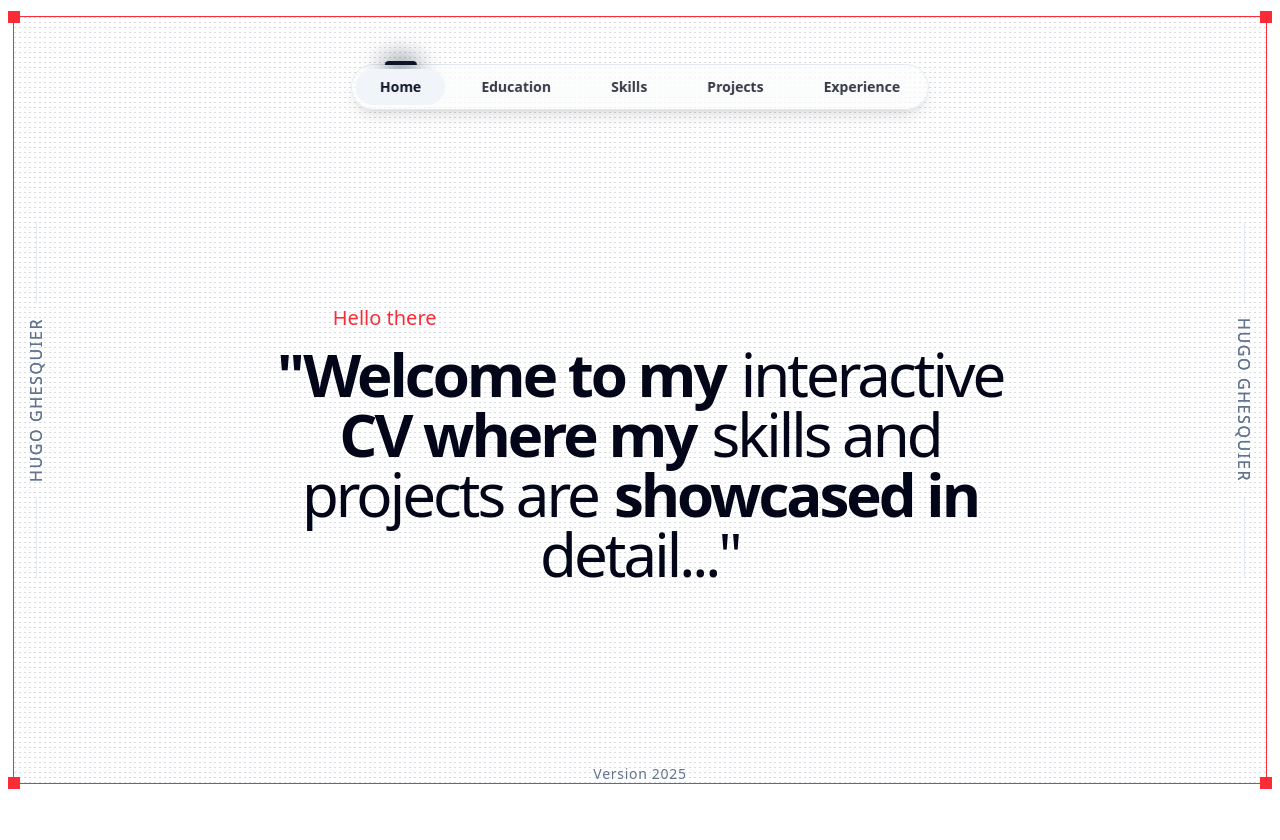
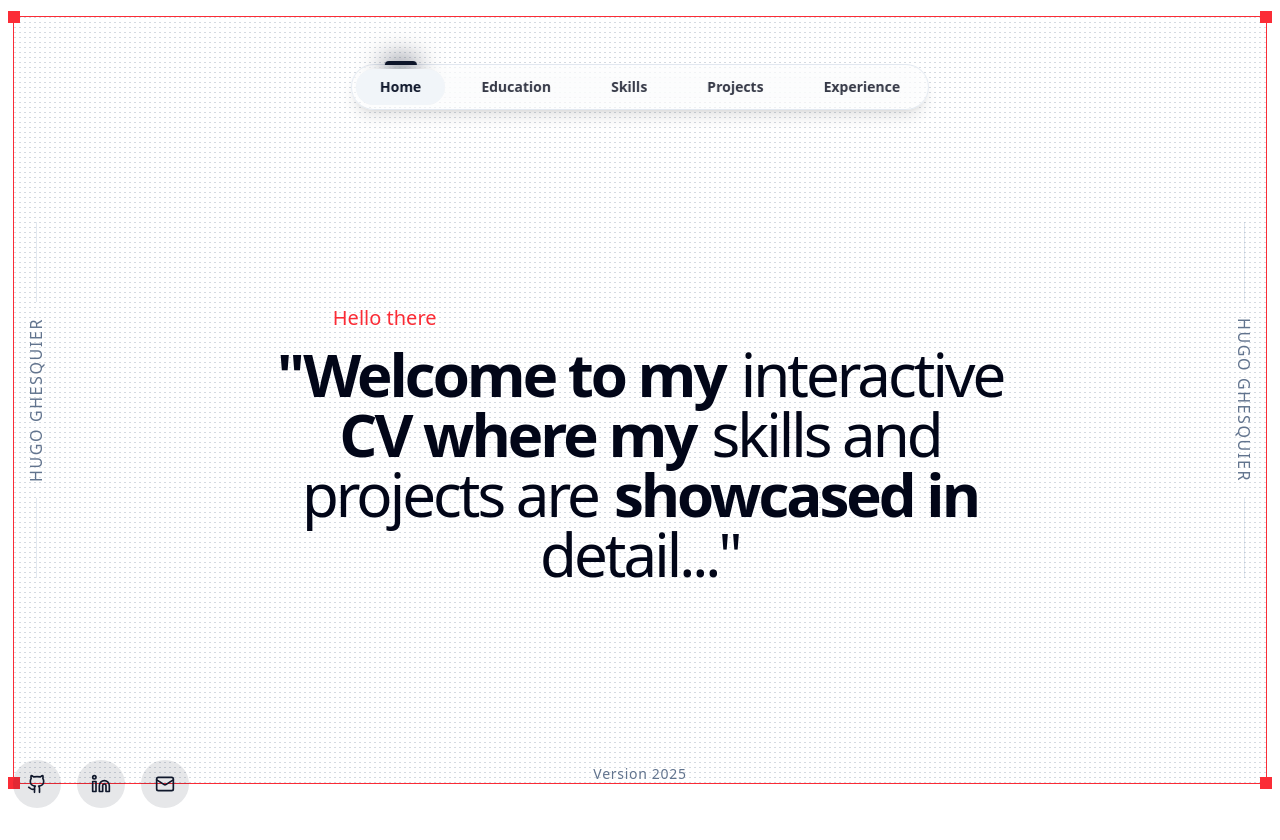
Before and after one commit to devZenta/Green-IT-CV, a Next.js app: page / in a window 1280 px wide. Built offline with nearby package versions, Linux system fonts and the light colour scheme.

Commit message:
Add SocialButtons component and update page layout

```diff
--- a/src/app/page.tsx
+++ b/src/app/page.tsx
@@ -1,13 +1,13 @@
 import { Frame } from "@/components/Utils/Frame";
 import { QuoteContent } from "@/components/HomePage/Quote";
-import { VerticalName } from "@/components/Utils/VerticalName";
+import { SocialButtons } from "@/components/HomePage/Socials";
 
 export default function Page() {
   return (
     <div>
       <Frame>
         <QuoteContent />
-        <VerticalName />
+        <SocialButtons />
       </Frame>
     </div>
   )
--- /dev/null
+++ b/src/components/HomePage/Socials.tsx
@@ -0,0 +1,56 @@
+"use client"
+
+import React from "react"
+import { motion } from "framer-motion"
+import { Github, Linkedin, Mail } from "lucide-react"
+import Link from "next/link"
+
+const socialLinks = [
+  {
+    name: "GitHub",
+    url: "https://github.com/devZenta",
+    icon: Github,
+    delay: 0.2,
+  },
+  {
+    name: "LinkedIn",
+    url: "https://linkedin.com/in/yourusername",
+    icon: Linkedin,
+    delay: 0.3,
+  },
+  {
+    name: "Email",
+    url: "mailto:your.email@example.com",
+    icon: Mail,
+    delay: 0.4,
+  },
+]
+
+export function SocialButtons() {
+  return (
+    <div className="flex items-center gap-4 mt-8">
+      {socialLinks.map((link) => (
+        <motion.div
+          key={link.name}
+          initial={{ opacity: 0, scale: 0.5 }}
+          animate={{ opacity: 1, scale: 1 }}
+          transition={{
+            duration: 0.3,
+            delay: link.delay,
+            ease: "easeOut",
+          }}
+        >
+          <Link
+            href={link.url}
+            target="_blank"
+            rel="noopener noreferrer"
+            className="flex items-center justify-center w-12 h-12 rounded-full bg-primary/10 hover:bg-primary/20 transition-colors"
+            aria-label={link.name}
+          >
+            <link.icon className="w-5 h-5 text-primary" />
+          </Link>
+        </motion.div>
+      ))}
+    </div>
+  )
+}
```
